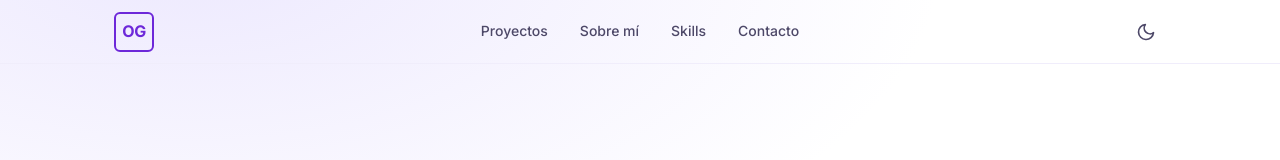
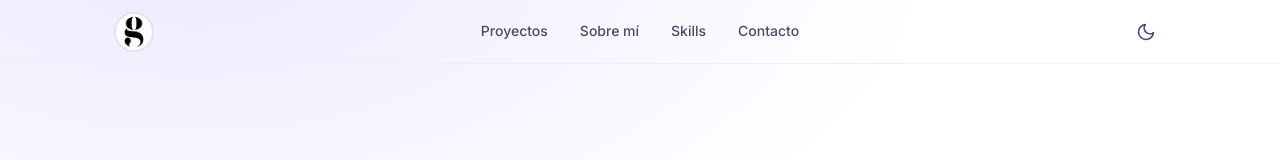
Before and after one commit to olatzglez/portfolio, a React (Vite) app: page / in a window 1280 px wide. Shown: the top 160 px of the page. Built offline with nearby package versions, Linux system fonts and the light colour scheme.

Commit message:
Añade logo personal en la Navbar y como favicon
El icono OG ha sido reemplazado por la imagen logo.jpg dentro de un círculo
con borde y efecto de foco visible al pasar el ratón. El mismo archivo se usa
como favicon en la pestaña del navegador.

```diff
--- a/index.html
+++ b/index.html
@@ -2,7 +2,7 @@
 <html lang="es">
   <head>
     <meta charset="UTF-8" />
-    <link rel="icon" type="image/svg+xml" href="/favicon.svg" />
+    <link rel="icon" type="image/jpeg" href="/logo.jpg" />
     <meta name="viewport" content="width=device-width, initial-scale=1.0" />
     <meta name="description" content="Portfolio de Olatz González – UX/UI Designer y Frontend Developer en Bilbao. Proyectos de accesibilidad, diseño y desarrollo web." />
     <meta name="author" content="Olatz González" />
--- a/src/components/Navbar/Navbar.jsx
+++ b/src/components/Navbar/Navbar.jsx
@@ -45,7 +45,7 @@ export default function Navbar({ darkMode, onToggleDark }) {
         aria-label="Navegación principal"
       >
         <a href="#inicio" className={styles.logo} aria-label="Olatz González – ir al inicio">
-          OG
+          <img src="/logo.jpg" alt="" width="32" height="32" />
         </a>
 
         <ul className={styles.navList} role="list">
--- a/src/components/Navbar/Navbar.module.css
+++ b/src/components/Navbar/Navbar.module.css
@@ -39,20 +39,25 @@
   justify-content: center;
   width: 40px;
   height: 40px;
-  font-size: var(--text-base);
-  font-weight: 700;
-  letter-spacing: -0.02em;
-  color: var(--color-brand);
-  border: 2px solid var(--color-brand);
-  border-radius: var(--radius-sm);
-  transition: background-color var(--ease-fast), color var(--ease-fast);
+  border-radius: 50%;
+  overflow: hidden;
   flex-shrink: 0;
+  border: 2px solid var(--color-border);
+  background: var(--color-surface);
+  transition: border-color var(--ease-fast), transform var(--ease-fast), box-shadow var(--ease-fast);
+}
+
+.logo img {
+  width: 100%;
+  height: 100%;
+  object-fit: cover;
 }
 
 .logo:hover,
 .logo:focus-visible {
-  background: var(--color-brand);
-  color: #fff;
+  border-color: var(--color-brand);
+  transform: scale(1.06);
+  box-shadow: 0 0 0 3px var(--color-brand-subtle);
 }
 
 /* Desktop nav links */
```
Also changed, not shown: public/logo.jpg (added).
